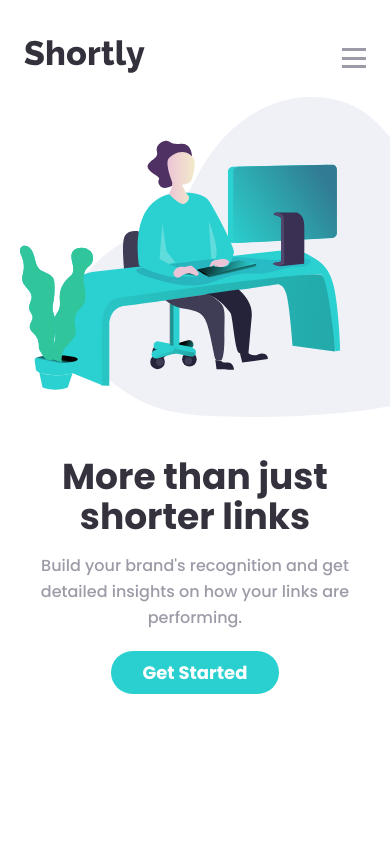
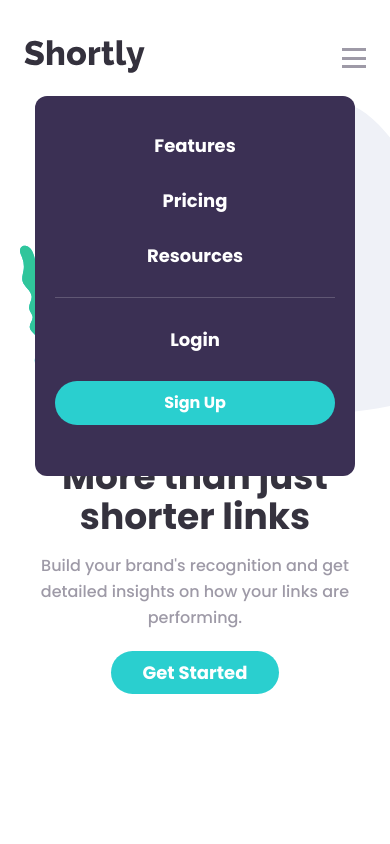
Before and after one commit to pandaman404/url-shortening-landing, a Next.js app in the folder website/: page / in a window 390 px wide. Both pictures are taken after a click on the button 354 px from the left and 58 px from the top of the page. Shown: the top 844 px of the page. Built offline with nearby package versions, Linux system fonts and the light colour scheme.

Commit message:
Se crea navbar mobile

```diff
--- a/website/src/components/HamburgerBtn.tsx
+++ b/website/src/components/HamburgerBtn.tsx
@@ -1,8 +1,11 @@
-'use client';
-const HamburgerBtn = () => {
+interface Props {
+  toggleMobileNavbar: () => void;
+}
+
+const HamburgerBtn = ({ toggleMobileNavbar }: Props) => {
   return (
     <button
-      onClick={() => console.log('open mobile Navbar')}
+      onClick={toggleMobileNavbar}
       className='h-5 w-6 flex flex-col justify-between relative top-2 xl:hidden'
     >
       <span className='h-[3px] w-full bg-shortly-grayish-violet'></span>
--- a/website/src/components/Header.tsx
+++ b/website/src/components/Header.tsx
@@ -1,9 +1,18 @@
+'use client';
+import { useState } from 'react';
 import Image from 'next/image';
 import shortlyLogo from '../../public/logo.svg';
 import HamburgerBtn from './HamburgerBtn';
 import { headerLinks } from '@/utils/data';
+import MobileNavbar from './MobileNavbar';
 
 const Header = () => {
+  const [showMobileNavbar, setShowMobileNavbar] = useState(false);
+
+  const toggleMobileNavbar = () => {
+    setShowMobileNavbar((state) => !state);
+  };
+
   return (
     <header className='container mx-auto'>
       <div className='mt-10 mx-6 md:mx-10 xl:mx-0 flex justify-between'>
@@ -27,13 +36,19 @@ const Header = () => {
             <li className='cursor-pointer text-shortly-grayish-violet hover:text-shortly-very-dark-blue'>
               Login
             </li>
-            <li className='bg-shortly-cyan hover:opacity-60 text-white cursor-pointer font-bold text-base py-2.5 px-5 rounded-full'>
+            <li className='bg-shortly-cyan hover:bg-shortly-hover-cyan text-white cursor-pointer font-bold text-base py-2.5 px-5 rounded-full'>
               Sign Up
             </li>
           </ul>
         </nav>
-        <HamburgerBtn />
+        <HamburgerBtn toggleMobileNavbar={toggleMobileNavbar} />
       </div>
+      {showMobileNavbar && (
+        <MobileNavbar
+          links={headerLinks}
+          toggleMobileNavbar={toggleMobileNavbar}
+        />
+      )}
     </header>
   );
 };
--- a/website/src/components/HeroSection.tsx
+++ b/website/src/components/HeroSection.tsx
@@ -17,7 +17,7 @@ const HeroSection = () => {
           Build your brand's recognition and get detailed insights on how your
           links are performing.
         </p>
-        <button className='bg-shortly-cyan text-white font-bold px-8 lg:px-10 py-2 lg:py-3 rounded-full hover:opacity-60 lg:mx-10 xl:mx-0 xl:text-xl'>
+        <button className='bg-shortly-cyan text-white font-bold px-8 lg:px-10 py-2 lg:py-3 rounded-full hover:bg-shortly-hover-cyan lg:mx-10 xl:mx-0 xl:text-xl'>
           Get Started
         </button>
       </div>
--- a/website/src/components/MobileNavbar.tsx
+++ b/website/src/components/MobileNavbar.tsx
@@ -1,8 +1,30 @@
-const MobileNavbar = () => {
+interface Props {
+  links: { id: number; name: string }[];
+  toggleMobileNavbar: () => void;
+}
+
+const MobileNavbar = ({ links, toggleMobileNavbar }: Props) => {
   return (
-    <div className=''>
-      <p>jio</p>
-    </div>
+    <>
+      <div
+        className='fixed top-0 z-10 h-full w-full xl:hidden'
+        onClick={toggleMobileNavbar}
+      ></div>
+      <nav className='absolute z-10 top-24 right-1/2 translate-x-1/2 bg-shortly-dark-violet h-[380px] w-[320px] rounded-xl px-5 py-9 flex flex-col items-center sm:translate-x-0 sm:right-6 md:right-10  xl:hidden'>
+        {links.map(({ id, name }) => {
+          return (
+            <a key={id} className='text-white font-bold mb-7'>
+              {name}
+            </a>
+          );
+        })}
+        <div className='h-[1px] w-full bg-gray-100 opacity-20 mb-7'></div>
+        <a className='text-white font-bold mb-7'>Login</a>
+        <a className='bg-shortly-cyan hover:bg-shortly-hover-cyan w-full text-center text-white cursor-pointer font-bold text-base py-2.5 px-5 rounded-full'>
+          Sign Up
+        </a>
+      </nav>
+    </>
   );
 };
 
--- a/website/src/components/PreFooter.tsx
+++ b/website/src/components/PreFooter.tsx
@@ -9,21 +9,19 @@ const PreFooter = () => {
         src={bgMobile}
         alt=''
         layout='fill'
-        objectFit='cover'
-        className='sm:hidden'
+        className='object-cover sm:hidden'
       />
       <Image
         src={bgDesktop}
         alt=''
         layout='fill'
-        objectFit='cover'
-        className='hidden sm:block'
+        className='hidden object-cover sm:block'
       />
       <div className=' text-center relative z-1'>
         <h3 className='text-white mb-6 text-2xl xl:text-3xl font-bold'>
           Boost your links today
         </h3>
-        <button className='relative bg-shortly-cyan text-white font-bold px-10 lg:px-10 py-3 lg:py-3 rounded-full hover:opacity-60 lg:mx-10 xl:mx-0 xl:text-xl xl:top-5'>
+        <button className='relative bg-shortly-cyan text-white font-bold px-10 lg:px-10 py-3 lg:py-3 rounded-full hover:bg-shortly-hover-cyan lg:mx-10 xl:mx-0 xl:text-xl xl:top-5'>
           Get Started
         </button>
       </div>
--- a/website/tailwind.config.ts
+++ b/website/tailwind.config.ts
@@ -15,6 +15,7 @@ const config: Config = {
     extend: {
       colors: {
         'shortly-cyan': 'hsl(180, 66%, 49%)',
+        'shortly-hover-cyan': '#9BE3E2',
         'shortly-dark-violet': 'hsl(257, 27%, 26%)',
         'shortly-red': 'hsl(0, 87%, 67%)',
         'shortly-gray': 'hsl(0, 0%, 75%)',
```
